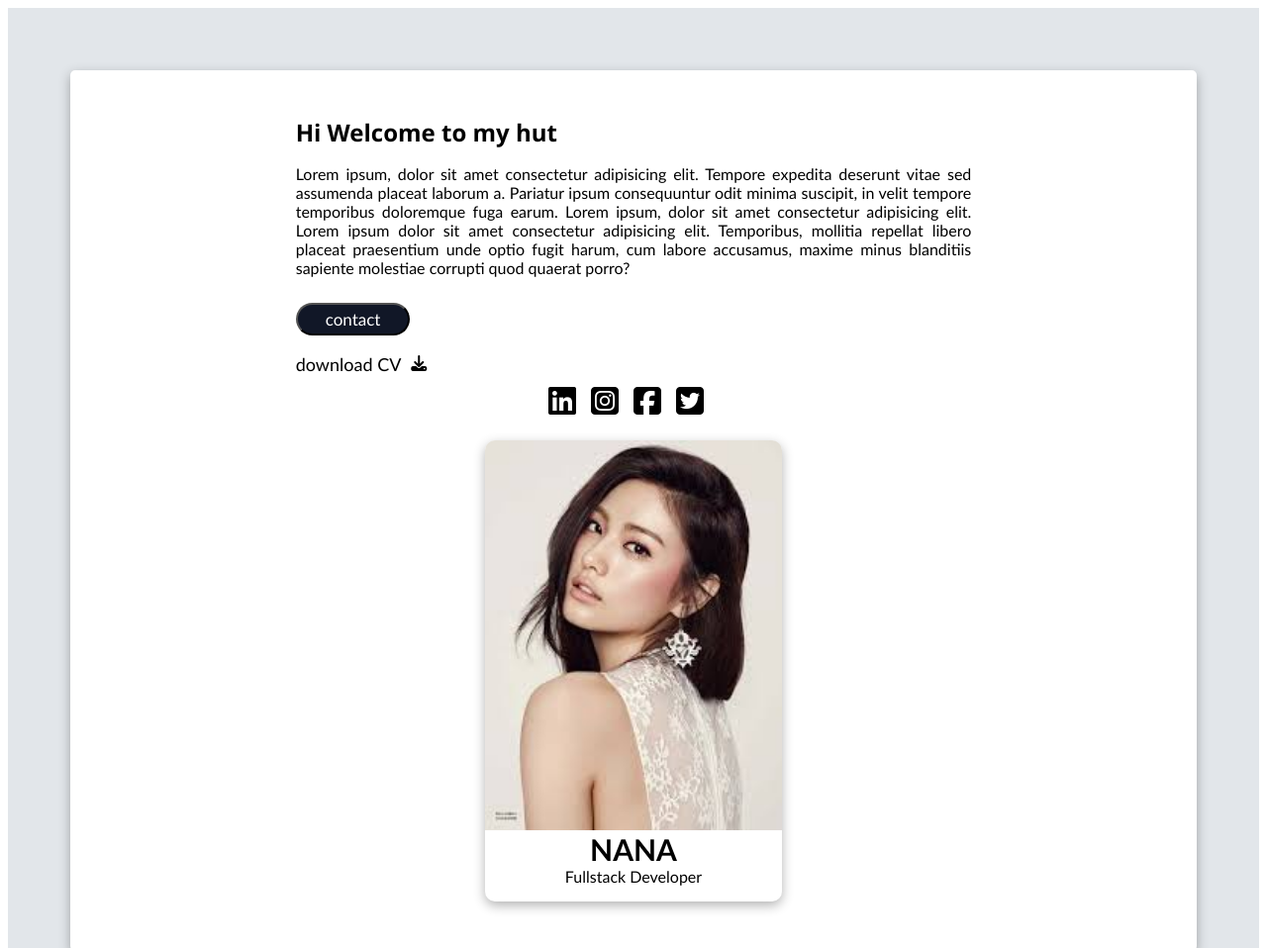
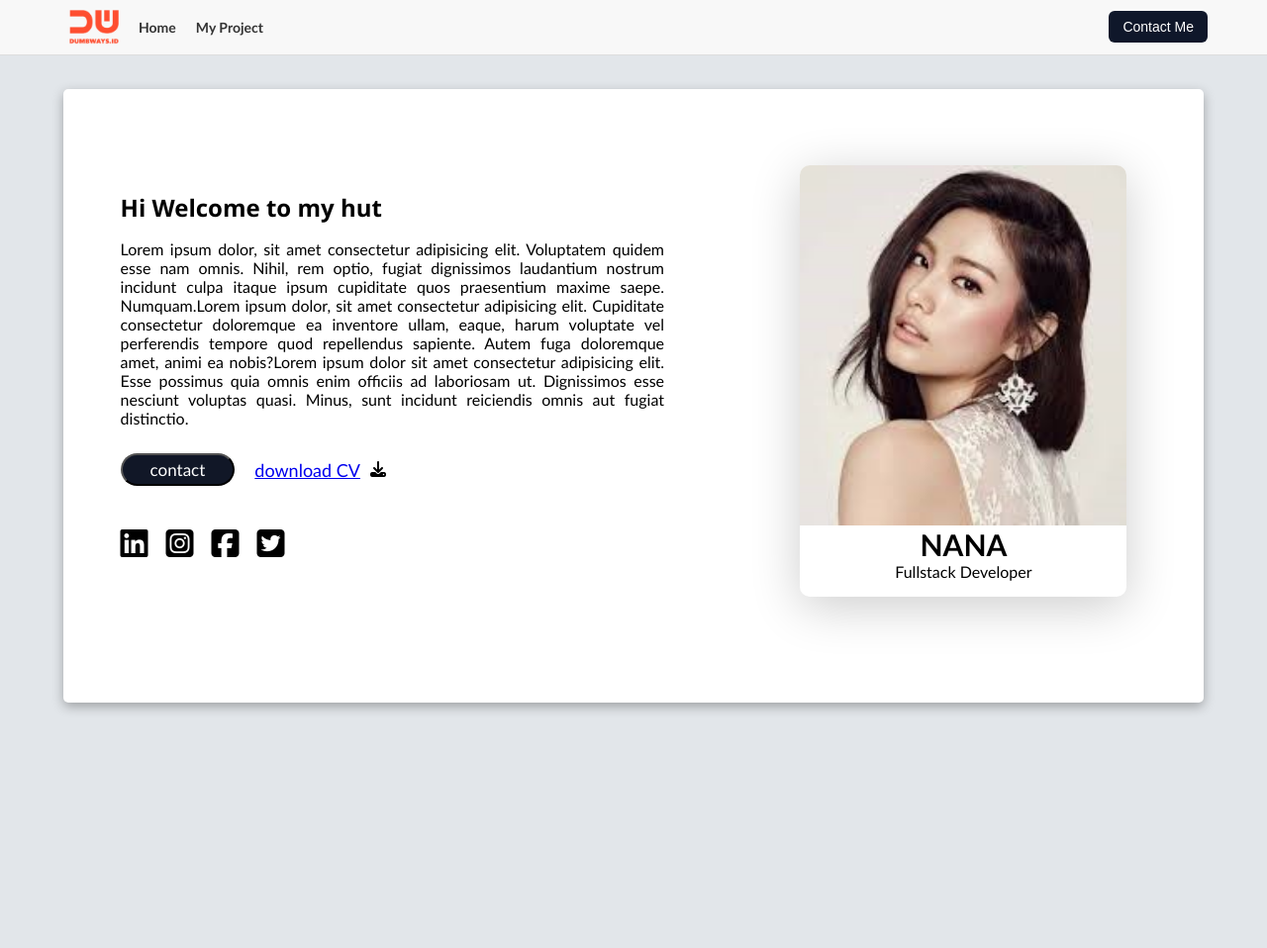
Before and after one commit to noewebstar/batch1_task2, a website: page pages/index.html in a window 1280 px wide. Shown: the top 958 px of the page at 99% size. After the commit the page ends 800 px from the top, so only its background shows below. Drawn offline with Linux system fonts and the light colour scheme.

Commit message:
complete task 3

```diff
--- a/pages/index.html
+++ b/pages/index.html
@@ -3,39 +3,50 @@
 <head>
     <meta charset="UTF-8">
     <meta name="viewport" content="width=device-width, initial-scale=1.0">
-    <title>Document</title>
+    <title>Portofolio</title>
     <link rel="stylesheet" href="../styles/index.css">
     <link rel="stylesheet" href="../node_modules/@fortawesome/fontawesome-free/css/all.css">
 </head>
 <body>
-    <div class="row">
+    <nav class="navbar">
+        <div class="navbar-left">
+          <img src="../img/dw-logo.png" class="logoDW" alt="Logo" />
+          <a href="#" class="nav-link active">Home</a>
+          <a href="./index.html" class="nav-link active">My Project</a>
+        </div>
+        <div class="navbar-right">
+          <button onclick="contact()" class="contact-button">Contact Me</button>
+        </div>
+    </nav>
+        <div class="container-main">
             <div class="container">
+                <div style="display: flex; justify-content: center;" class="row">
                     <div>
-            <h1 class="hi1">Hi Welcome to my hut</h1>
+                        <div>
+                            <h1 class="HI2">Hi Welcome to my hut</h1>
                         </div>
                         <div>
-            <p class="lorem1">Lorem ipsum, dolor sit amet consectetur adipisicing elit. Tempore expedita deserunt vitae sed assumenda placeat laborum a. Pariatur ipsum consequuntur odit minima suscipit, in velit tempore temporibus doloremque fuga earum. Lorem ipsum, dolor sit amet consectetur adipisicing elit.
-                Lorem ipsum dolor sit amet consectetur adipisicing elit. Temporibus, mollitia repellat libero placeat praesentium unde optio fugit harum, cum labore accusamus, maxime minus blanditiis sapiente molestiae corrupti quod quaerat porro?
-            </p>
-            <button class="contact1">contact</button>
+                            <p class="loremm">Lorem ipsum dolor, sit amet consectetur adipisicing elit. Voluptatem quidem esse nam omnis. Nihil, rem optio, fugiat dignissimos laudantium nostrum incidunt culpa itaque ipsum cupiditate quos praesentium maxime saepe. Numquam.Lorem ipsum dolor, sit amet consectetur adipisicing elit. Cupiditate consectetur doloremque ea inventore ullam, eaque, harum voluptate vel perferendis tempore quod repellendus sapiente. Autem fuga doloremque amet, animi ea nobis?Lorem ipsum dolor sit amet consectetur adipisicing elit. Esse possimus quia omnis enim officiis ad laboriosam ut. Dignissimos esse nesciunt voluptas quasi. Minus, sunt incidunt reiciendis omnis aut fugiat distinctio.</p>
 
                         </div>
-        <div class="iconTi">
-            <p class="down1">download CV</p>
+                        <div class="icon">
+                            <button onclick="contact()" class="contact">contact</button>
+                            <a href="#" class="download">download CV</a>
                             <a><i class="fa-solid fa-download"></i></a>
                         </div>
                         <div class="grup_icon">
-
-            <a><i style="padding-right: 5px;" class="fa-brands fa-linkedin ic fa-2xl"></i></a>
-            <a><i style="padding-right: 5px;" class="fa-brands fa-square-instagram ic fa-2xl"></i></a>
-            <a><i style="padding-right: 5px;" class="fa-brands fa-square-facebook ic fa-2xl"></i></a>
-            <a><i style="padding-right: 5px;"  class="fa-brands fa-square-twitter ic fa-2xl"></i></a>
+                            <a><i style="padding-right: 18px;" class="fa-brands fa-linkedin ic fa-2xl"></i></a>
+                            <a><i style="padding-right: 18px;" class="fa-brands fa-square-instagram ic fa-2xl"></i></a>
+                            <a><i style="padding-right: 18px;" class="fa-brands fa-square-facebook ic fa-2xl"></i></a>
+                            <a><i style="padding-right: 18px;"  class="fa-brands fa-square-twitter ic fa-2xl"></i></a>
                         </div>
+                    </div>
+                    <div>
                         <div class="content-img">
                             <!-- card -->
                             <div class="img1">
                                 <div>
-                <img style="width: 100%; border-radius: 10px 10px 0 0;" src="../img/img1.jpg"/>
+                                    <img style="width: 100%; border-radius: 10px 10px 0 0;" src="../img/img2.jpg"/>
                                 </div>
                                 <div class="identity">
                                     <h3 class="name">NANA</h3>
@@ -46,5 +57,12 @@
                             </div>
                         </div>
                     </div>
+                </div>
+        </div>
+   <script>
+        function contact(){
+            window.location.href="./contact.html";
+        }
+   </script>
 </body>
 </html>
--- /dev/null
+++ b/styles/contact.css
@@ -0,0 +1,164 @@
+@import url('https://fonts.googleapis.com/css2?family=Montserrat:ital,wght@0,100..900;1,100..900&family=Roboto:ital,wght@0,100..900;1,100..900&display=swap');
+
+
+html {
+    font-size: 16px;
+    scroll-behavior: smooth;
+  }
+
+body {
+    font-family: 'Segoe UI', Tahoma, Geneva, Verdana, sans-serif;
+    background-color: #e2e6ea;
+    color: #333;
+    line-height: 1.6;
+    min-height: 100vh;
+    margin : 0;
+    padding:0;
+    background-color: #e2e6ea;
+    max-width: 97,5vw;
+}
+
+.navbar {
+    position: fixed;
+    top: 0;
+    width: 100%;
+    z-index: 999;
+    display: flex;
+    justify-content: space-between;
+    align-items: center;
+    background-color: #f8f8f8;
+    border-bottom: 1px solid #ddd;
+    padding: 10px;
+    font-family: 'Gill Sans', 'Gill Sans MT', Calibri, 'Trebuchet MS', sans-serif;
+}
+
+.navbar-left {
+    display: flex;
+    align-items: center;
+    gap: 20px;
+    padding-left: 60px;
+}
+.navbar-right{
+    padding-right: 70px;
+}
+
+.logo {
+    height: 30px;
+}
+
+.logoDW{
+  width: 50px;
+}
+
+.nav-link {
+    text-decoration: none;
+    color: #333;
+    font-size: 14px;
+}
+
+.nav-link.active {
+    font-weight: bold;
+}
+
+.contact-button {
+    background-color: #0f172a;
+    color: white;
+    padding: 8px 14px;
+    border: none;
+    border-radius: 6px;
+    font-size: 14px;
+    cursor: pointer;
+}
+
+.container{
+   display: flex;
+   justify-content: center;
+   margin-top: 75px;
+}
+
+.content{
+    width: 30%;
+    margin: 0px;
+}
+
+.title{
+    text-align: center;
+    font-family: Arial, Helvetica, sans-serif;
+    font-weight: 700;
+}
+
+
+.input-label{
+    display: block;
+    color : #151515;
+    margin-bottom: 1px;
+    font-weight: 600;
+}
+
+.input{
+    width: 100%;
+    height: 40px;
+    font-family: 'Franklin Gothic Medium', 'Arial Narrow', Arial, sans-serif;
+    padding: 12px 16px;
+    font-size: 1rem;
+    font-family: "Roboto", sans-serif;
+    border: 1px solid #ccc;
+    border-radius: 8px;
+    box-sizing: border-box;
+    background-color: white;
+    transition: 0.3s;
+    box-shadow: -2px 6px 7px -2px rgba(0,0,0,0.17);
+    box-shadow: -2px 6px 7px -2px rgba(0,0,0,0.17);
+
+}
+
+.input-area{
+    max-width: 100%;
+    height: 150px;
+    max-height: 200px;
+    overflow-wrap: break-word;
+    word-wrap: break-word;
+    overflow-x: hidden;
+    resize: vertical;
+}
+
+.form-group{
+    margin-bottom: 20px;
+    position: relative;
+    width: 100%;
+}
+
+.form-group select{
+    width: 100%;
+    padding: 12px 40px 12px 16px;
+}
+
+.form-group i{
+    position: absolute;
+    right: 16px;
+    top: 70%;
+    transform: translateY(-50%);
+    pointer-events: none;
+}
+
+.form-group-button{
+    display: flex;
+    justify-content: end;
+
+}
+
+.button-submit{
+    background-color: #151515;
+    border-radius: 20px;
+    width: 130px;
+    height: 35px;
+    color: white;
+    font-size: 16px;
+    font-weight: bold;
+    letter-spacing: 1px;
+    cursor: pointer;
+}
+select{
+    appearance: none;
+
+}
--- a/styles/home.css
+++ /dev/null
@@ -1,16 +0,0 @@
-.container{
-    background-color: #e2e6ea;
-    padding-top: 20%;
-}
-.row{
-    padding-left:5%;
-    padding-right:5%;
-    padding-top: 5%;
-    padding-bottom: 5%;
-}
-.container-main{
-    padding-left: 5%;
-    padding-right: 5%;
-    padding-top: 7%;
-    padding-bottom: 7%;
-}
--- a/styles/index.css
+++ b/styles/index.css
@@ -1,24 +1,23 @@
 .container{
-    background-color: #fff;
+    background-color:#ffff;
     padding-top: 20px;
-    padding-left: 20%;
-    padding-right: 20%;
     border-radius: 5px;
     box-shadow: 0 4px 12px rgba(0, 0, 0, 0.3);
     padding-bottom: 20px;
 }
-.hi1{
+.HI2{
     font: bold;
     font-size: x-large;
     font-family: 'Segoe UI', Tahoma, Geneva, Verdana, sans-serif;
     padding-top: 10px;
 }
-.lorem1{
+.loremm{
     font-family: 'Gill Sans', 'Gill Sans MT', Calibri, 'Trebuchet MS', sans-serif;
     text-align: justify;
     padding-bottom: 10px;
+    width: 80%;
 }
-.contact1{
+.contact{
     color: #fff;
     background-color: #111727;
     border-radius: 30px;
@@ -30,21 +29,31 @@
     font-family: 'Gill Sans', 'Gill Sans MT', Calibri, 'Trebuchet MS', sans-serif;
     cursor: pointer;
 }
-.down1{
+.download{
     font-family: 'Gill Sans', 'Gill Sans MT', Calibri, 'Trebuchet MS', sans-serif;
     font-size: 18px;
     padding-right: 10px;
+    padding-left: 20px;
 }
 .row{
-    background-color: #e2e6ea;
     padding-left:5%;
     padding-right:5%;
     padding-top: 5%;
     padding-bottom: 5%;
 }
-.iconTi{
+.icon{
     display: flex;
     align-items: center;
+}
+.name{
+    font-family: 'Gill Sans', 'Gill Sans MT', Calibri, 'Trebuchet MS', sans-serif;
+    font-size: 30px;
+    font-style: bold;
+    margin-top: -3px;
+}
+.job{
+margin-top: -30px;
+font-family: 'Gill Sans', 'Gill Sans MT', Calibri, 'Trebuchet MS', sans-serif;
 }
 .grup_icon{
     display: flex;
@@ -53,43 +62,88 @@
     max-width: 100%;
     height: auto;
     margin-bottom: 30px;
-    justify-content: center;
-
-}
-.name{
-    font-family: 'Gill Sans', 'Gill Sans MT', Calibri, 'Trebuchet MS', sans-serif;
-    font-size: 30px;
-    font-style: bold;
-    margin-top: -3px;
-
-
-}
-.job{
-margin-top: -30px;
-font-family: 'Gill Sans', 'Gill Sans MT', Calibri, 'Trebuchet MS', sans-serif;
+    padding-top: 50px;
 }
 .img1{
     margin-bottom: 30px;
-    width: 300px;
+    width: 330px;
     border-radius: 10px;
-   box-shadow: 0 4px 12px rgba(0, 0, 0, 0.3);
+    box-shadow: 0 10px 50px 0px rgba(0, 0, 0, 0.2);
+
 }
+.content-img{
+   padding-right: 20px;
+    display: flex;
+    justify-content: right;
 
-.content-img{
-
-    display: flex;
-    justify-content: center;
 }
 .identity{
     text-align: center;
 }
 
-.ic{
+.navbar {
+    position: fixed;
+    top: 0;
+    width: 100%;
+    z-index: 999;
+    display: flex;
+    justify-content: space-between;
+    align-items: center;
+    background-color: #f8f8f8;
+    border-bottom: 1px solid #ddd;
+    padding: 10px;
+    font-family: 'Gill Sans', 'Gill Sans MT', Calibri, 'Trebuchet MS', sans-serif;
+  }
+
+  .navbar-left {
+    display: flex;
+    align-items: center;
+    gap: 20px;
+    padding-left: 60px;
+  }
+  .navbar-right{
+    padding-right: 70px;
+  }
+
+  .logo {
+    height: 30px;
+  }
+
+  .nav-link {
+    text-decoration: none;
+    color: #333;
+    font-size: 14px;
+  }
+
+  .nav-link.active {
+    font-weight: bold;
+  }
+
+  .contact-button {
+    background-color: #0f172a;
+    color: white;
+    padding: 8px 14px;
+    border: none;
+    border-radius: 6px;
+    font-size: 14px;
     cursor: pointer;
-    margin-right: 10px;
-}
+  }
 
-.ic:hover{
-    transform: scale(1.3);
-
-}
+  .contact-button:hover {
+    background-color: #f4f3f3;
+  }
+ .container-main{
+    padding-left: 5%;
+    padding-right: 5%;
+    padding-top: 7%;
+    padding-bottom: 7%;
+ }
+ body{
+    margin : 0;
+    padding:0;
+    background-color: #e2e6ea;
+    max-width: 97,5vw;
+ }
+ .logoDW{
+  width: 50px;
+ }
--- a/styles/myproject.css
+++ /dev/null
@@ -1,149 +0,0 @@
-.container{
-    background-color:#ffff;
-    padding-top: 20px;
-    border-radius: 5px;
-    box-shadow: 0 4px 12px rgba(0, 0, 0, 0.3);
-    padding-bottom: 20px;
-}
-.HI2{
-    font: bold;
-    font-size: x-large;
-    font-family: 'Segoe UI', Tahoma, Geneva, Verdana, sans-serif;
-    padding-top: 10px;
-}
-.loremm{
-    font-family: 'Gill Sans', 'Gill Sans MT', Calibri, 'Trebuchet MS', sans-serif;
-    text-align: justify;
-    padding-bottom: 10px;
-    width: 80%;
-}
-.contact{
-    color: #fff;
-    background-color: #111727;
-    border-radius: 30px;
-    padding-bottom: 4px;
-    padding-top: 4px;
-    padding-left:28px;
-    padding-right: 28px;
-    font-size: 17px;
-    font-family: 'Gill Sans', 'Gill Sans MT', Calibri, 'Trebuchet MS', sans-serif;
-    cursor: pointer;
-}
-.download{
-    font-family: 'Gill Sans', 'Gill Sans MT', Calibri, 'Trebuchet MS', sans-serif;
-    font-size: 18px;
-    padding-right: 10px;
-    padding-left: 20px;
-}
-.row{
-    padding-left:5%;
-    padding-right:5%;
-    padding-top: 5%;
-    padding-bottom: 5%;
-}
-.icon{
-    display: flex;
-    align-items: center;
-}
-.name{
-    font-family: 'Gill Sans', 'Gill Sans MT', Calibri, 'Trebuchet MS', sans-serif;
-    font-size: 30px;
-    font-style: bold;
-    margin-top: -3px;
-}
-.job{
-margin-top: -30px;
-font-family: 'Gill Sans', 'Gill Sans MT', Calibri, 'Trebuchet MS', sans-serif;
-}
-.grup_icon{
-    display: flex;
-    margin-left: auto;
-    margin-right: auto;
-    max-width: 100%;
-    height: auto;
-    margin-bottom: 30px;
-    padding-top: 50px;
-}
-.img1{
-    margin-bottom: 30px;
-    width: 330px;
-    border-radius: 10px;
-    box-shadow: 0 10px 50px 0px rgba(0, 0, 0, 0.2);
-
-}
-.content-img{
-   padding-right: 20px;
-    display: flex;
-    justify-content: right;
-
-}
-.identity{
-    text-align: center;
-}
-
-.navbar {
-    position: fixed;
-    top: 0;
-    width: 100%;
-    z-index: 999;
-    display: flex;
-    justify-content: space-between;
-    align-items: center;
-    background-color: #f8f8f8;
-    border-bottom: 1px solid #ddd;
-    padding: 10px;
-    font-family: 'Gill Sans', 'Gill Sans MT', Calibri, 'Trebuchet MS', sans-serif;
-  }
-
-  .navbar-left {
-    display: flex;
-    align-items: center;
-    gap: 20px;
-    padding-left: 60px;
-  }
-  .navbar-right{
-    padding-right: 70px;
-  }
-
-  .logo {
-    height: 30px;
-  }
-
-  .nav-link {
-    text-decoration: none;
-    color: #333;
-    font-size: 14px;
-  }
-
-  .nav-link.active {
-    font-weight: bold;
-  }
-
-  .contact-button {
-    background-color: #0f172a;
-    color: white;
-    padding: 8px 14px;
-    border: none;
-    border-radius: 6px;
-    font-size: 14px;
-    cursor: pointer;
-  }
-
-  .contact-button:hover {
-    background-color: #f4f3f3;
-  }
- .container-main{
-    padding-left: 5%;
-    padding-right: 5%;
-    padding-top: 7%;
-    padding-bottom: 7%;
- }
- body{
-    margin : 0;
-    padding:0;
-    background-color: #e2e6ea;
-    max-width: 97,5vw;
- }
- .logoDW{
-  width: 50px;
- }
```
Also changed, not shown: pages/contact.html (added, +59 -0 lines), pages/home.html (deleted, +0 -42 lines), pages/myproject.html (deleted, +0 -64 lines). Lines whose indentation alone changed are shown as unchanged.
